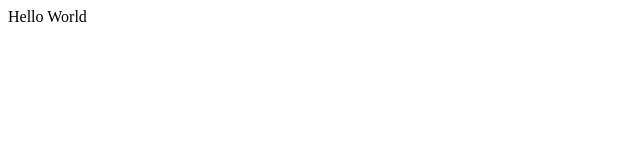
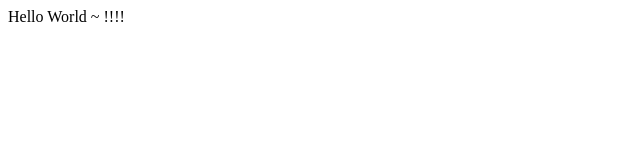
Before and after one commit to coolbe-scott/demo, a plain HTML site: page index.html in a window 1280 px wide. Shown: the full height of the page, 0-640 px from the left. Drawn offline with Linux system fonts and the light colour scheme.

Commit message:
Update index.html

```diff
--- a/index.html
+++ b/index.html
@@ -1,5 +1,5 @@
 <html>
     <body>
-        Hello World
+        Hello World ~ !!!!
     </body>
 </html>
```
